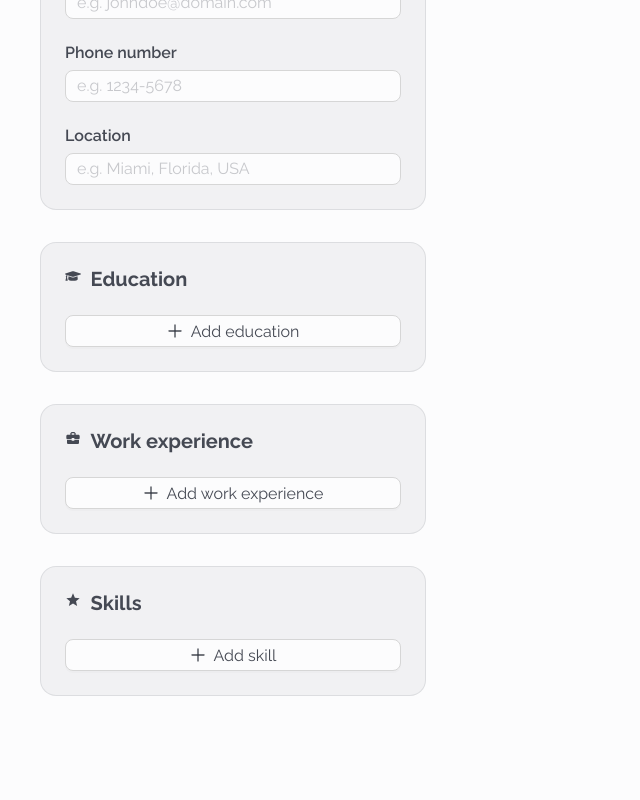
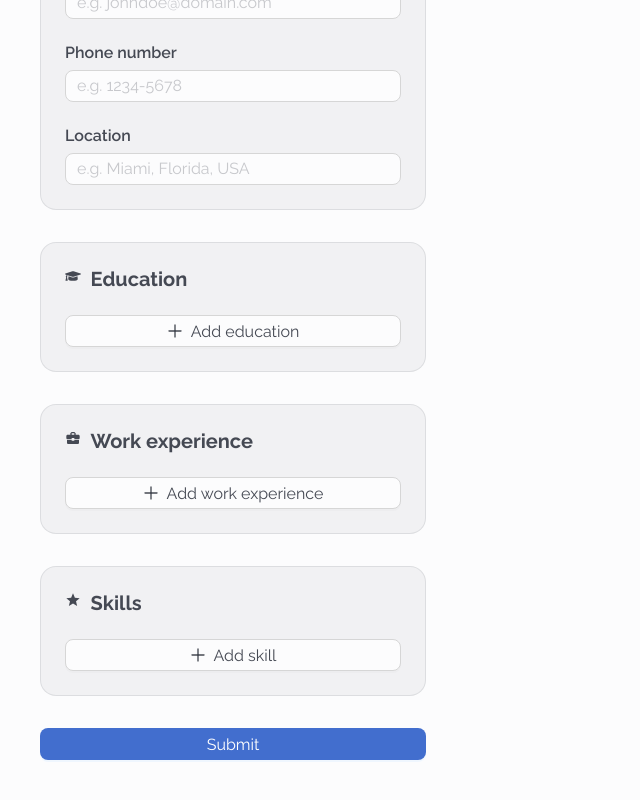
Before and after one commit to ErickBGomez/cv-application, a React (Vite) app: page / in a window 1280 px wide. Shown: the part 425-1225 px from the top of the page, without its empty margins (0-640 px from the left). Before the commit the page ends 1161 px from the top, so only its background shows below. Built offline with nearby package versions, Linux system fonts and the light colour scheme.

Commit message:
Set fields and submit event to form

```diff
--- a/src/components/form/ResumeForm/ResumeForm.jsx
+++ b/src/components/form/ResumeForm/ResumeForm.jsx
@@ -1,4 +1,4 @@
-import { Form, Input } from "antd";
+import { Button, Form, Input } from "antd";
 import { FaUser, FaPhoneAlt, FaGraduationCap } from "react-icons/fa";
 import { MdBusinessCenter, MdStar } from "react-icons/md";
 import FormSection from "../FormSection/FormSection";
@@ -65,8 +65,17 @@ const ResumeForm = () => {
   // const [workEntries, setWorkEntries] = useState(initialWorkEntries);
   // const [skillEntries, setSkillEntries] = useState(initialSkillEntries);
 
+  const handleSubmit = (values) => {
+    console.log(values);
+  };
+
   return (
-    <Form name="resume-form" className="resume-form" layout="vertical">
+    <Form
+      name="resume-form"
+      className="resume-form"
+      layout="vertical"
+      onFinish={handleSubmit}
+    >
       <FormSection icon={<FaUser />} title="Personal Information">
         <Form.Item label="Full name" name="fullName">
           <Input placeholder="e.g. John Doe" />
@@ -92,16 +101,28 @@ const ResumeForm = () => {
       </FormSection>
 
       <FormSection icon={<FaGraduationCap />} title="Education">
-        <DragCardsInput context="education" />
+        <Form.Item label={null} name="education">
+          <DragCardsInput context="education" />
+        </Form.Item>
       </FormSection>
 
       <FormSection icon={<MdBusinessCenter />} title="Work experience">
-        <DragCardsInput context="work experience" />
+        <Form.Item label={null} name="workExperience">
+          <DragCardsInput context="work experience" />
+        </Form.Item>
       </FormSection>
 
       <FormSection icon={<MdStar />} title="Skills">
-        <DragCardsInput context="skill" />
+        <Form.Item label={null} name="skills">
+          <DragCardsInput context="skill" />
+        </Form.Item>
       </FormSection>
+
+      <Form.Item label={null}>
+        <Button type="primary" htmlType="submit">
+          Submit
+        </Button>
+      </Form.Item>
     </Form>
   );
 };
```
